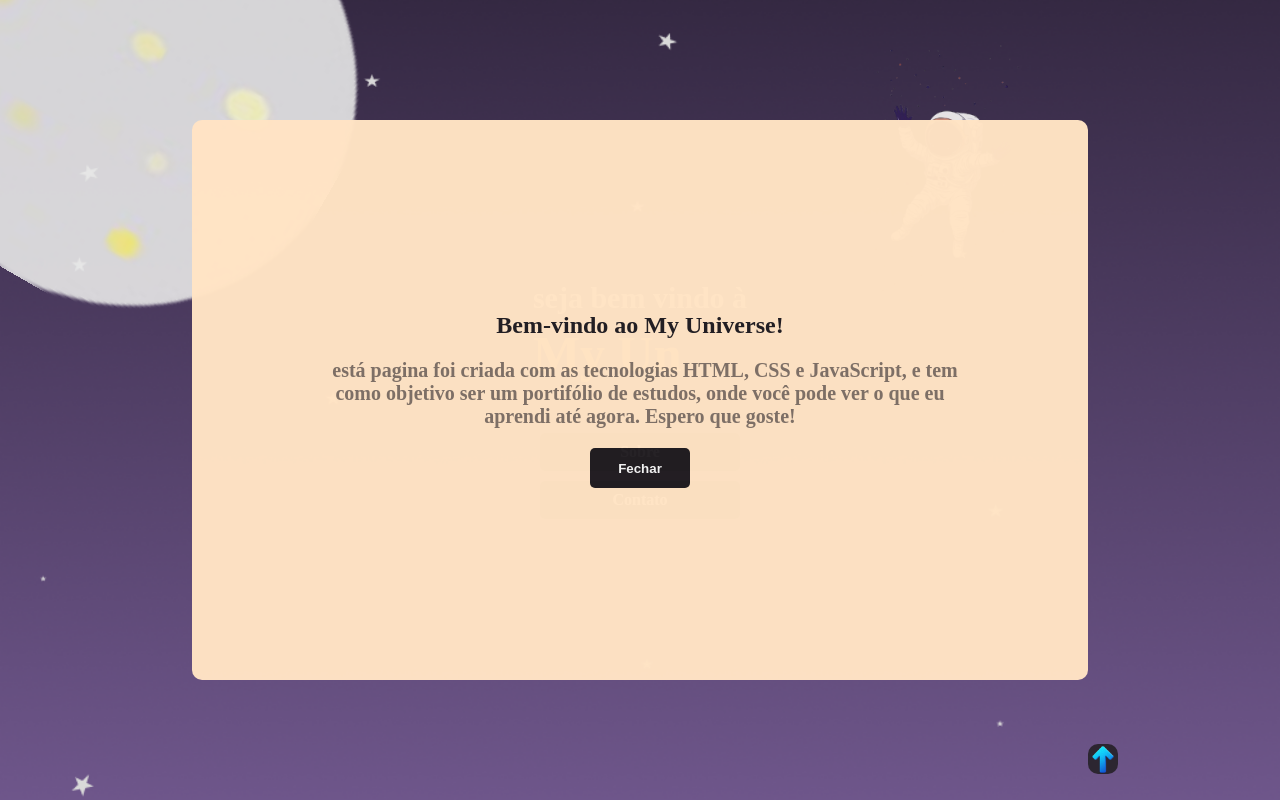
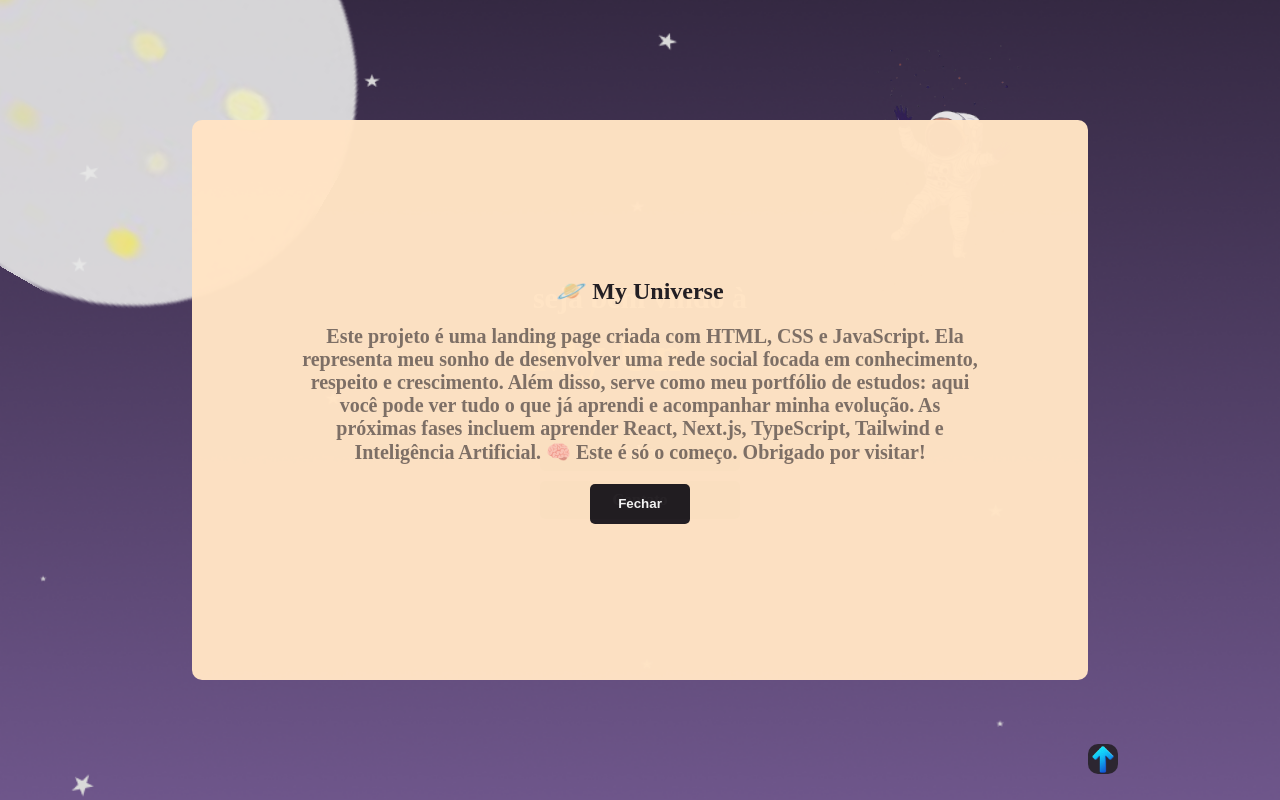
Before and after one commit to CodeLeoFerreira/My-Universe, a plain HTML site: page index.html in a window 1280 px wide. Shown: the top 800 px of the page. Drawn offline with Linux system fonts and the light colour scheme.

Commit message:
finalizações do site - alterando textos do modal

```diff
--- a/index.html
+++ b/index.html
@@ -27,8 +27,17 @@
     </header>
     <section id="modal"> <!--Modal de aviso que sobre sai todo conteudo até fechar-->
         <div id="alinharModal" class="alinhamentoConteudo">
-            <h2>Bem-vindo ao My Universe!</h2>
-            <p>está pagina foi criada com as tecnologias HTML, CSS e JavaScript, e tem como objetivo ser um portifólio de estudos, onde você pode ver o que eu aprendi até agora. Espero que goste!</p>
+            <h2>🪐 My Universe</h2>
+            <p>Este projeto é uma landing page criada com HTML, CSS e JavaScript.
+
+                Ela representa meu sonho de desenvolver uma rede social focada em conhecimento, respeito e crescimento.
+
+                Além disso, serve como meu portfólio de estudos: aqui você pode ver tudo o que já aprendi e acompanhar minha evolução.
+
+                As próximas fases incluem aprender React, Next.js, TypeScript, Tailwind e Inteligência Artificial.
+
+                🧠 Este é só o começo. Obrigado por visitar!
+            </p>
             <button id="fecharModal">Fechar</button>
         </div>
     </section>
```
